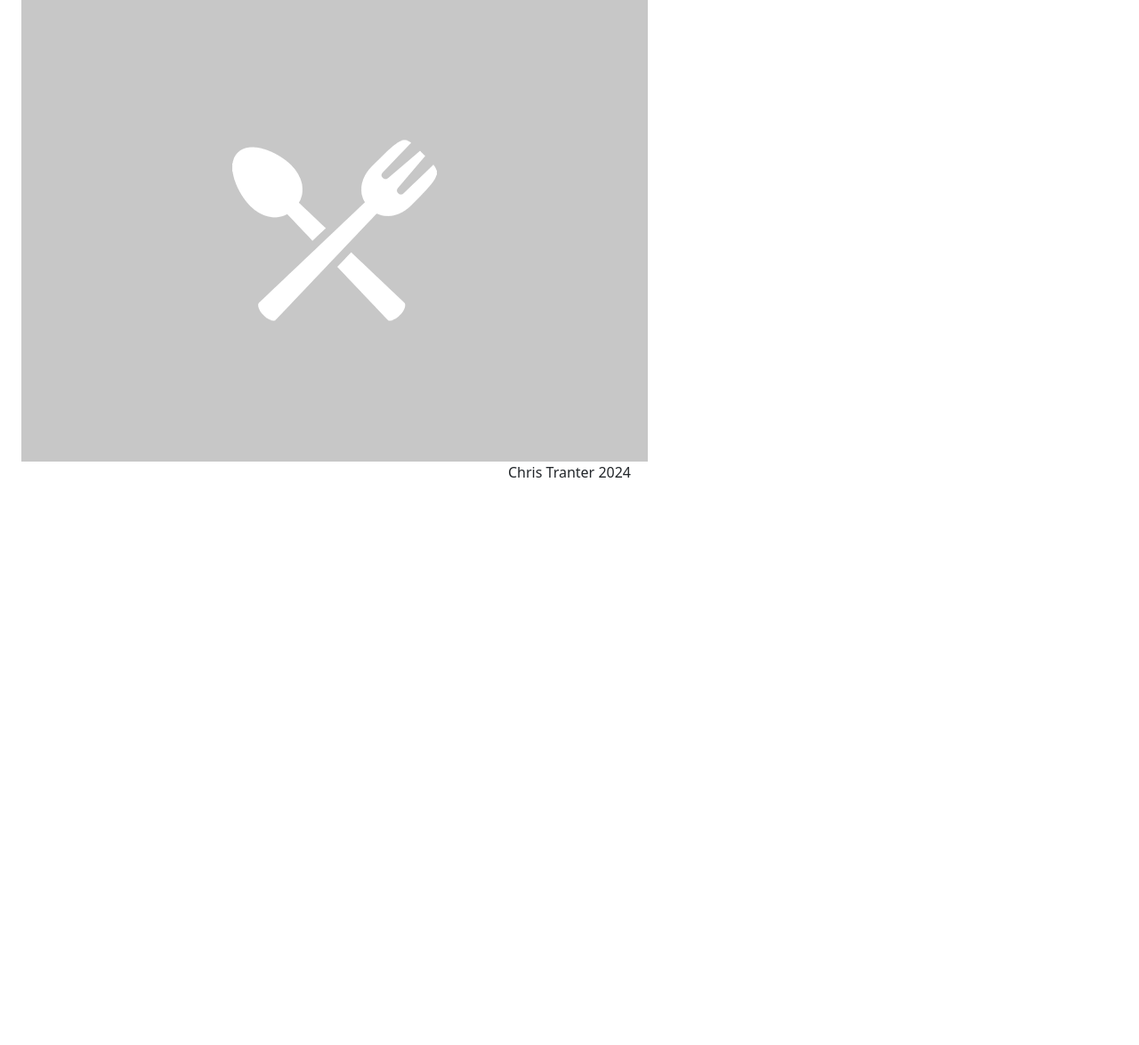
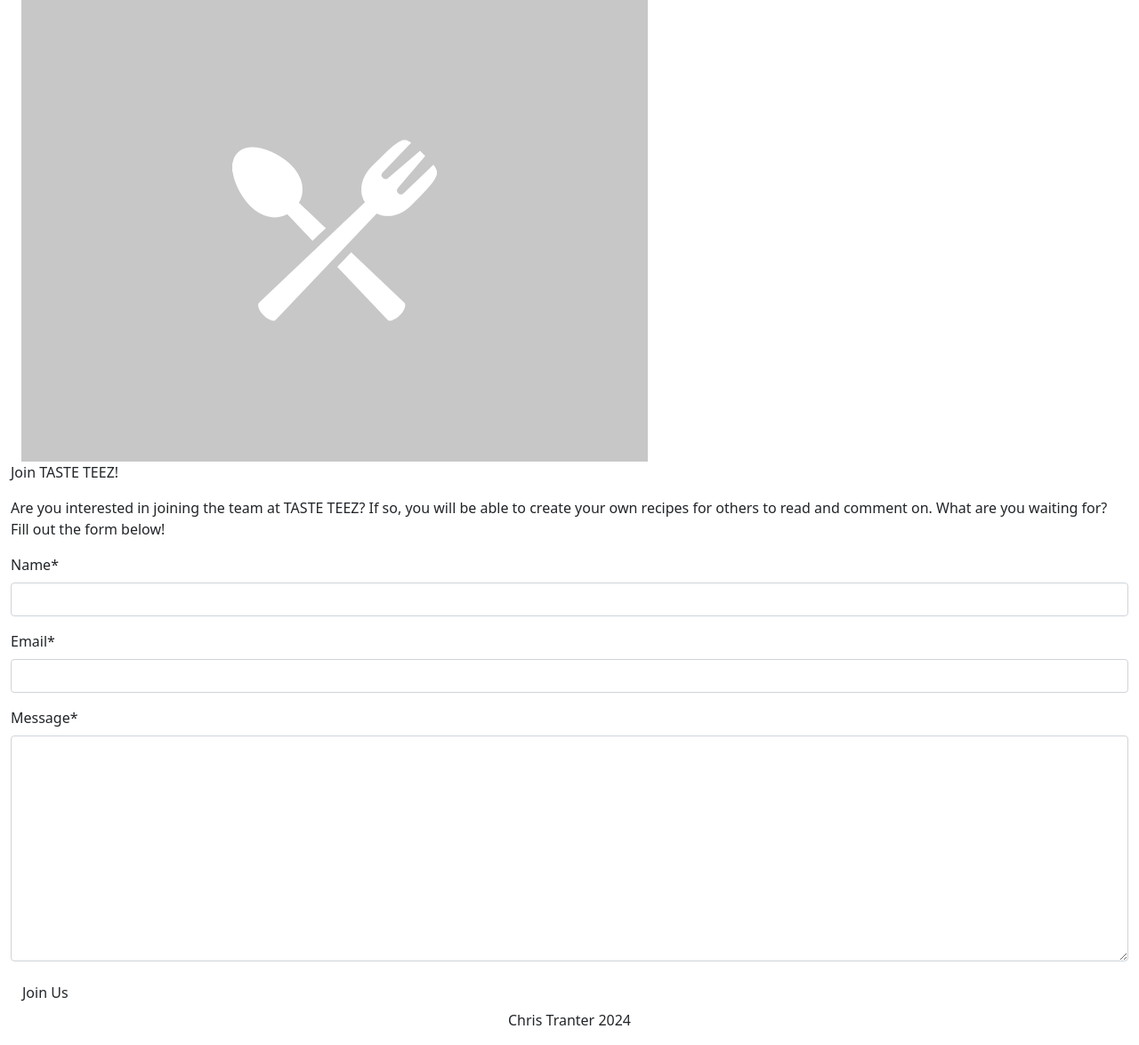
Before and after one commit to Chris-Tranter/tastethis, a Django app: page /join/ in a window 1280 px wide. Shown: the part 97-1272 px from the top of the page at 89% size. Before the commit the page ends 634 px from the top, so only its background shows below. Run offline with Django 4.2, Linux system fonts and the light colour scheme; some libraries are stand-ins or nearby versions.

Commit message:
added a join up form and show a success message on submit

```diff
--- /dev/null
+++ b/join/forms.py
@@ -0,0 +1,8 @@
+from .models import JoinRequest
+from django import forms
+
+
+class JoinForm(forms.ModelForm):
+    class Meta:
+        model = JoinRequest
+        fields = ('name', 'email', 'message')
--- a/join/models.py
+++ b/join/models.py
@@ -7,3 +7,13 @@ class Join(models.Model):
 
     def __str__(self):
         return self.title
+
+
+class JoinRequest(models.Model):
+    name = models.CharField(max_length=200)
+    email = models.EmailField()
+    message = models.TextField()
+    read = models.BooleanField(default=False)
+
+    def __str__(self):
+        return f"{self.name} would like to join TASTE TEEZ!"
--- a/join/templates/join/join.html
+++ b/join/templates/join/join.html
@@ -1,9 +1,25 @@
 {% extends 'base.html' %}
+{% load static %}
 {% block content %}
-{% load static %}
+{% load crispy_forms_tags %}
 
 <div class="container-fluid">
     <img src="{% static 'images/food.png' %}" class="img-fluid" alt="responsive-image">
   </div>
 
+                <div class="container-fluid g-0">
+                  {{ join.content | safe }}
+                </div>
+
+
+<p>Join TASTE TEEZ!</p>
+<p>Are you interested in joining the team at TASTE TEEZ?
+  If so, you will be able to create your own recipes for others to read and comment on.
+  What are you waiting for? Fill out the form below!
+</p>
+<form method="post">
+  {{ join_form | crispy }}
+  {% csrf_token %}
+  <button class="btn" type="submit">Join Us</button>
+</form>
 {% endblock content %}
--- a/join/views.py
+++ b/join/views.py
@@ -1,16 +1,24 @@
 from django.shortcuts import render, get_object_or_404
 from django.views import generic
+from django.contrib import messages
 from .models import Join
+from .forms import JoinForm
 
 
 def join_me(request):
     """
     Renders the joinpage
     """
+    if request.method == "POST":
+        join_form = JoinForm(data=request.POST)
+        if join_form.is_valid():
+            join_form.save()
+            messages.add_message(request, messages.SUCCESS, "Thanks for requesting to join the team, check your emails soon.")
     join = Join.objects.all()
+    join_form = JoinForm()
 
     return render(
         request,
         "join/join.html",
-        {"join": join},
+        {"join": join, "join_form": join_form},
     )
--- a/recipes/templates/recipes/recipe_detail.html
+++ b/recipes/templates/recipes/recipe_detail.html
@@ -22,9 +22,9 @@
   {% if not comment.approved and comment.author == user %}
   {% elif not comment.approved %}
   {% endif %}
-
-  <div>{{ comment.author }} has commented, "{{ comment.comment }}"</div>
-
+<div>
+{{ comment.author }} said: {{ comment.comment }}
+</div>
   {% endfor %}
 </div>
 
```
Also changed, not shown: join/admin.py (+7 -1 lines), join/migrations/0004_joinrequest_alter_join_content.py (added).
